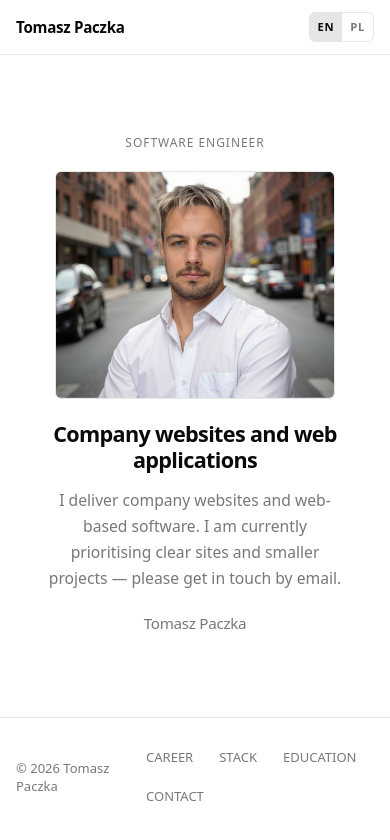
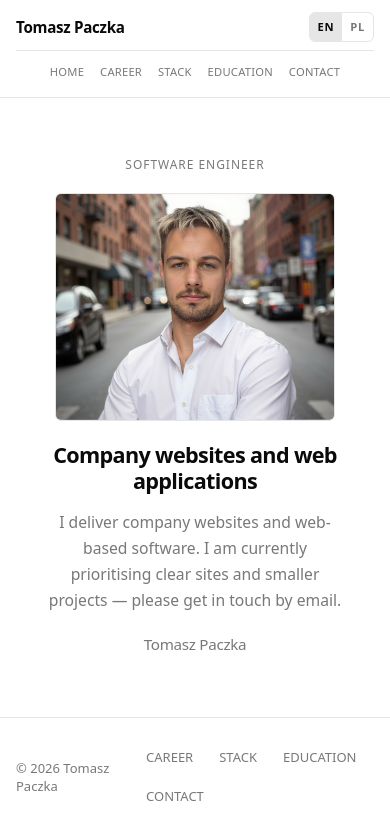
Before and after one commit to windsmasher/portfolio, a Next.js app: page /en in a window 390 px wide. Shown: the top 840 px of the page. Built offline with nearby package versions, Linux system fonts and the light colour scheme.

Commit message:
fix(main): mobile issue

```diff
--- a/app/globals.css
+++ b/app/globals.css
@@ -547,8 +547,34 @@
 }
 
 @media (max-width: 920px) {
+  .header-inner {
+    flex-wrap: wrap;
+    row-gap: 0.5rem;
+  }
+
+  .brand {
+    flex: 0 1 auto;
+  }
+
+  .header-actions {
+    margin-left: auto;
+  }
+
   .nav {
-    display: none;
+    order: 3;
+    width: 100%;
+    justify-content: center;
+    flex-wrap: wrap;
+    column-gap: 0.1rem;
+    row-gap: 0.35rem;
+    padding-top: 0.5rem;
+    border-top: 1px solid var(--border);
+  }
+
+  .nav-link {
+    font-size: 0.7rem;
+    padding: 0.35rem 0.45rem;
+    letter-spacing: 0.02em;
   }
 }
 
```
